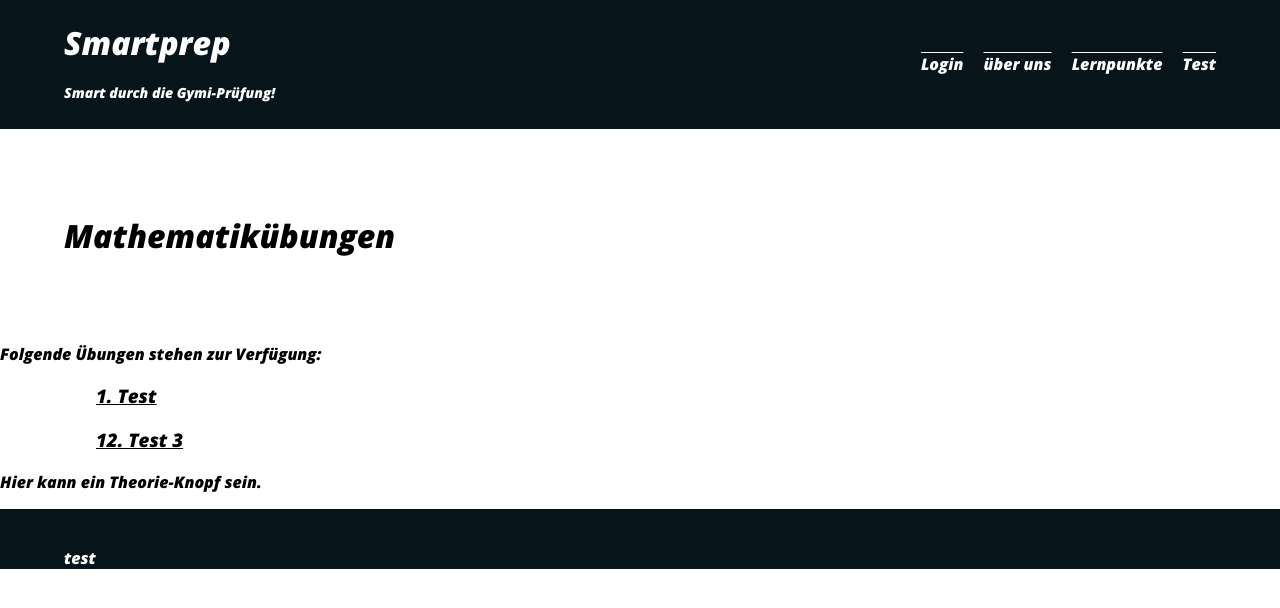
After one commit to LorenzV/CASE, a Django app: page /math/ in a window 1280 px wide. The commit adds this page. Shown: the top 608 px of the page. Run offline with Django 3.2, Linux system fonts and the light colour scheme.

Commit message:
new hmtl and css uebung und math

```diff
--- /dev/null
+++ b/smartprep/prep/static/prep/styles/math.css
@@ -0,0 +1,6 @@
+@import url("https://fonts.googleapis.com/css2?family=Open+Sans:ital,wght@1,800&display=swap");
+
+.uebung-list{
+    color: black;
+    text-decoration: underline;
+}
--- a/smartprep/prep/templates/prep/BASE/base.html
+++ b/smartprep/prep/templates/prep/BASE/base.html
@@ -18,12 +18,13 @@
 		<div>
 			<a href="#">Login</a>
 			<a href="#">über uns</a>
-			<a href="http://127.0.0.1:8000/fach/">Lernpunkte</a>
+			<a href="http://127.0.0.1:8000/math/">Lernpunkte</a>
 			<a href="#">Test</a>
 		</div>
 	</div>
 
 	<div class="navbar-text">{% block main_content %}{% endblock %}</div>
+
 	{% block second_content %}{% endblock %}
 
 	{% block third_content %}{% endblock %}
--- /dev/null
+++ b/smartprep/prep/templates/prep/math.html
@@ -0,0 +1,36 @@
+{% extends 'prep/base/base.html' %}
+
+{% load static %}
+
+{% block title %}Mathematik{% endblock %}
+
+{% block site_css %}
+  <link rel="stylesheet" href="{% static 'prep/styles/math.css' %}">
+{% endblock %}
+
+{% block main_content %}
+<h1>Mathematikübungen</h1>
+{% endblock %}
+
+{% block second_content %}
+  <div>Folgende Übungen stehen zur Verfügung:</div>
+  {% if show_uebung %}
+  <ol>
+      {% for uebung_item in uebung %}
+      <ul class= "uebung-item">
+        <article>
+          <div class="uebung-summary">
+            <h3><a href="http://127.0.0.1:8000/math/" class="uebung-list">{{ uebung_item.id}}. {{ uebung_item.titel }}</a></h3>
+          </div>
+        </article>
+      </ul>
+      {% endfor %}
+  {% else %}
+  <p>Keine Übungen vorhanden.</p>
+  {% endif %}
+</ol>
+{% endblock %}
+
+{% block third_content %}
+<P>Hier kann ein Theorie-Knopf sein.</P>
+{% endblock %}
--- a/smartprep/prep/urls.py
+++ b/smartprep/prep/urls.py
@@ -3,5 +3,6 @@ from . import views
 
 urlpatterns = [
     path('home/', views.home ), #our-domain.com/prep
-    path('fach/', views.fach ) #our-domain.com/prep
+    path('math/', views.math ), #our-domain.com/prep
+    path('uebung/', views.uebung ) #our-domain.com/prep
 ]
--- a/smartprep/prep/views.py
+++ b/smartprep/prep/views.py
@@ -11,8 +11,35 @@ def home(request):
     return render(request, 'prep/home.html', {
     })
 
-def fach(request):
+
+def math(request):
+    uebung = [
+        {
+            'titel': 'Test',
+            'id': 1,
+            'fach': 'Mathematik'
+        },
+        {
+            'titel': 'Test 3',
+            'id': 12,
+            'fach': 'Mathematik'
+    }]
 
 
-    return render(request, 'prep/fach.html', {
+    return render(request, 'prep/math.html', {
+        'show_uebung': True,
+        'uebung':uebung
     })
+
+def uebung(request):
+    selected_uebung ={
+            'titel': 'Übung 1',
+            'frage':'Testfrage ist Testfrage...',
+            'antwort':'isch richtig!',
+            'fach': 'Mathematik'
+        }
+    return render(request,'prep/uebung.html',{
+        'uebung_titel': selected_uebung['titel'],
+        'uebung_frage': selected_uebung['frage'],
+        'uebung_antwort': selected_uebung['antwort']
+    })
```
Also changed, not shown: smartprep/prep/templates/prep/fach.html (deleted, +0 -22 lines), smartprep/prep/templates/prep/uebung.html (+22 -0 lines), smartprep/prep/templates/prep/uebersicht.html (deleted).
